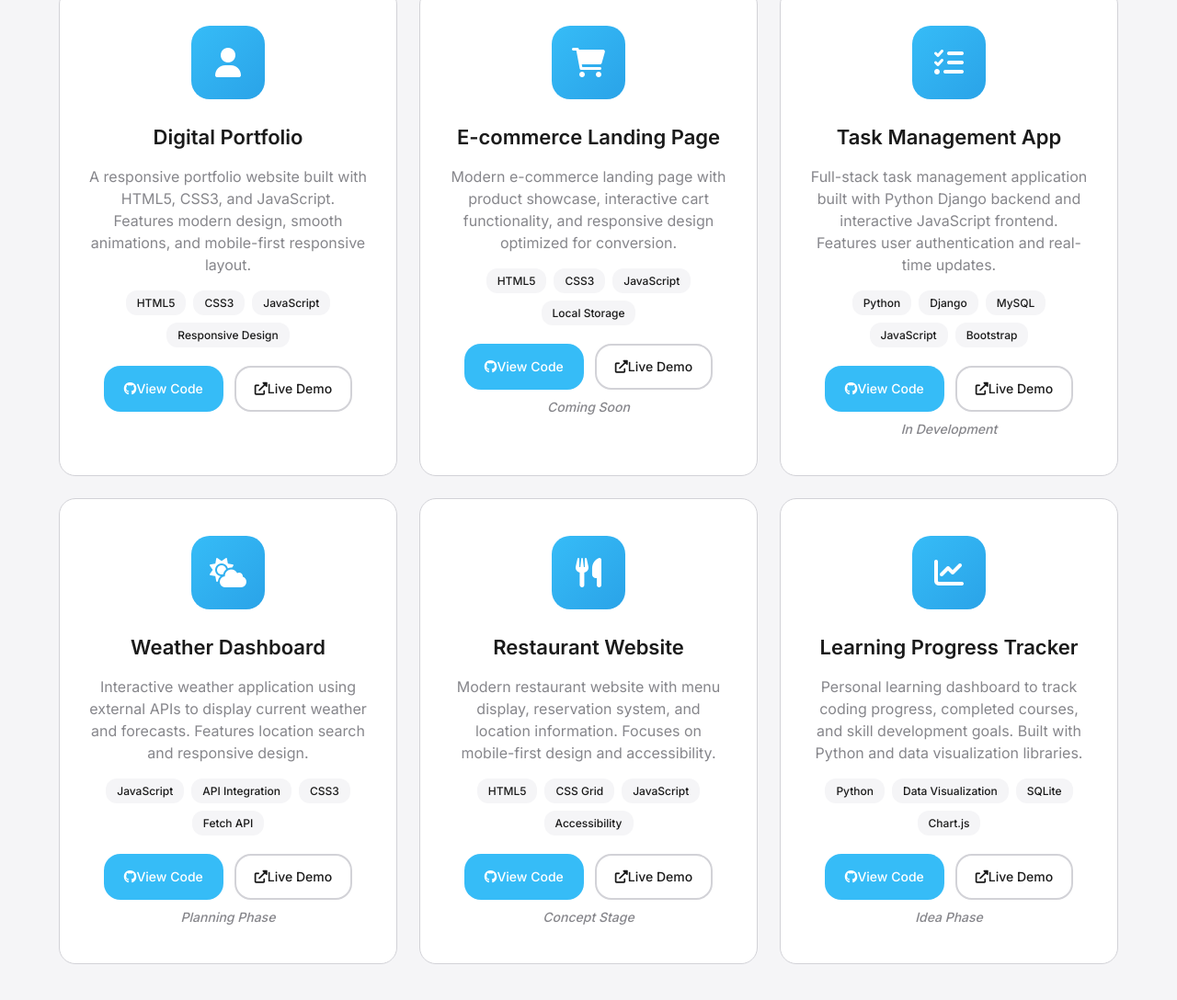
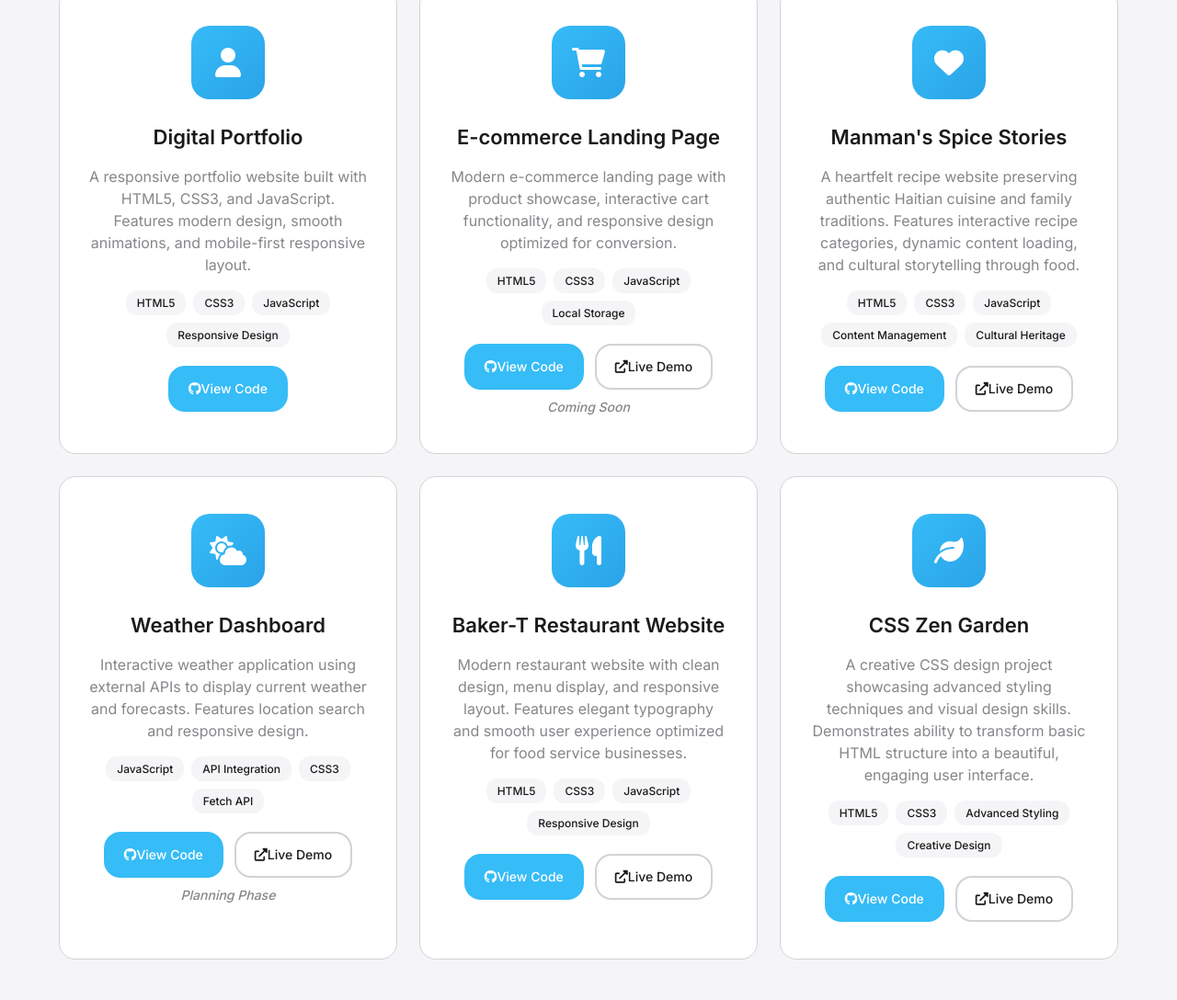
Before and after one commit to OOS1/digital-portfolio, a plain HTML site: page projects.html in a window 1280 px wide. Shown: the part 740-1828 px from the top of the page at 92% size. Drawn offline with Linux system fonts and the light colour scheme.

Commit message:
added link to publish projects

```diff
--- a/projects.html
+++ b/projects.html
@@ -8,6 +8,7 @@
   <link rel="stylesheet" href="css/styles.css">
   <link href="https://fonts.googleapis.com/css2?family=Inter:wght@300;400;500;600;700&display=swap" rel="stylesheet">
   <link rel="stylesheet" href="https://cdnjs.cloudflare.com/ajax/libs/font-awesome/6.0.0/css/all.min.css">
+  <script defer src="js/script.js"></script>
 </head>
 <body>
   <!-- Header / Navigation -->
@@ -72,9 +73,6 @@
               <a href="https://github.com/OOS1/portfolio" class="btn btn-primary" target="_blank" rel="noopener noreferrer">
                 <i class="fab fa-github"></i> View Code
               </a>
-              <a href="index.html" class="btn btn-secondary">
-                <i class="fas fa-external-link-alt"></i> Live Demo
-              </a>
             </div>
           </div>
 
@@ -102,29 +100,28 @@
             <p class="coming-soon">Coming Soon</p>
           </div>
 
-          <!-- Project 3: Task Management App -->
+          <!-- Project 3: Manman's Spice Stories -->
           <div class="skill-card" data-aos="fade-up" data-aos-delay="200">
             <div class="skill-icon">
-              <i class="fas fa-tasks"></i>
+              <i class="fas fa-heart"></i>
             </div>
-            <h3>Task Management App</h3>
-            <p>Full-stack task management application built with Python Django backend and interactive JavaScript frontend. Features user authentication and real-time updates.</p>
+            <h3>Manman's Spice Stories</h3>
+            <p>A heartfelt recipe website preserving authentic Haitian cuisine and family traditions. Features interactive recipe categories, dynamic content loading, and cultural storytelling through food.</p>
             <div class="project-tech-tags">
-              <span>Python</span>
-              <span>Django</span>
-              <span>MySQL</span>
+              <span>HTML5</span>
+              <span>CSS3</span>
               <span>JavaScript</span>
-              <span>Bootstrap</span>
+              <span>Content Management</span>
+              <span>Cultural Heritage</span>
             </div>
             <div class="project-links">
-              <a href="#" class="btn btn-primary" onclick="alert('Project repository coming soon!')">
+              <a href="https://github.com/OOS1/mamas-spice-stories" class="btn btn-primary" target="_blank" rel="noopener noreferrer">
                 <i class="fab fa-github"></i> View Code
               </a>
-              <a href="#" class="btn btn-secondary" onclick="alert('Live demo coming soon!')">
+              <a href="https://oos1.github.io/mamas-spice-stories/" class="btn btn-secondary" target="_blank" rel="noopener noreferrer">
                 <i class="fas fa-external-link-alt"></i> Live Demo
               </a>
             </div>
-            <p class="coming-soon">In Development</p>
           </div>
 
           <!-- Project 4: Weather Dashboard -->
@@ -151,52 +148,50 @@
             <p class="coming-soon">Planning Phase</p>
           </div>
 
-          <!-- Project 5: Restaurant Website -->
+          <!-- Project 5: Baker-T Restaurant -->
           <div class="skill-card" data-aos="fade-up" data-aos-delay="400">
             <div class="skill-icon">
               <i class="fas fa-utensils"></i>
             </div>
-            <h3>Restaurant Website</h3>
-            <p>Modern restaurant website with menu display, reservation system, and location information. Focuses on mobile-first design and accessibility.</p>
+            <h3>Baker-T Restaurant Website</h3>
+            <p>Modern restaurant website with clean design, menu display, and responsive layout. Features elegant typography and smooth user experience optimized for food service businesses.</p>
             <div class="project-tech-tags">
               <span>HTML5</span>
-              <span>CSS Grid</span>
+              <span>CSS3</span>
               <span>JavaScript</span>
-              <span>Accessibility</span>
+              <span>Responsive Design</span>
             </div>
             <div class="project-links">
-              <a href="#" class="btn btn-primary" onclick="alert('Project repository coming soon!')">
+              <a href="https://github.com/OOS1/Baker-T" class="btn btn-primary" target="_blank" rel="noopener noreferrer">
                 <i class="fab fa-github"></i> View Code
               </a>
-              <a href="#" class="btn btn-secondary" onclick="alert('Live demo coming soon!')">
+              <a href="https://oos1.github.io/Baker-T/" class="btn btn-secondary" target="_blank" rel="noopener noreferrer">
                 <i class="fas fa-external-link-alt"></i> Live Demo
               </a>
             </div>
-            <p class="coming-soon">Concept Stage</p>
           </div>
 
-          <!-- Project 6: Learning Tracker -->
+          <!-- Project 6: Zen Garden -->
           <div class="skill-card" data-aos="fade-up" data-aos-delay="500">
             <div class="skill-icon">
-              <i class="fas fa-chart-line"></i>
+              <i class="fas fa-leaf"></i>
             </div>
-            <h3>Learning Progress Tracker</h3>
-            <p>Personal learning dashboard to track coding progress, completed courses, and skill development goals. Built with Python and data visualization libraries.</p>
+            <h3>CSS Zen Garden</h3>
+            <p>A creative CSS design project showcasing advanced styling techniques and visual design skills. Demonstrates ability to transform basic HTML structure into a beautiful, engaging user interface.</p>
             <div class="project-tech-tags">
-              <span>Python</span>
-              <span>Data Visualization</span>
-              <span>SQLite</span>
-              <span>Chart.js</span>
+              <span>HTML5</span>
+              <span>CSS3</span>
+              <span>Advanced Styling</span>
+              <span>Creative Design</span>
             </div>
             <div class="project-links">
-              <a href="#" class="btn btn-primary" onclick="alert('Project repository coming soon!')">
+              <a href="https://github.com/OOS1/Zen-Garden" class="btn btn-primary" target="_blank" rel="noopener noreferrer">
                 <i class="fab fa-github"></i> View Code
               </a>
-              <a href="#" class="btn btn-secondary" onclick="alert('Live demo coming soon!')">
+              <a href="https://oos1.github.io/Zen-Garden/" class="btn btn-secondary" target="_blank" rel="noopener noreferrer">
                 <i class="fas fa-external-link-alt"></i> Live Demo
               </a>
             </div>
-            <p class="coming-soon">Idea Phase</p>
           </div>
 
         </div>
@@ -260,7 +255,7 @@
         </div>
       </div>
       <div class="footer-bottom">
-        <p>&copy; <span id="year">2025</span> Bensky Sainvilus. All rights reserved.</p>
+        <p>&copy; <span id="year">2024</span> Bensky Sainvilus. All rights reserved.</p>
       </div>
     </div>
   </footer>
```
